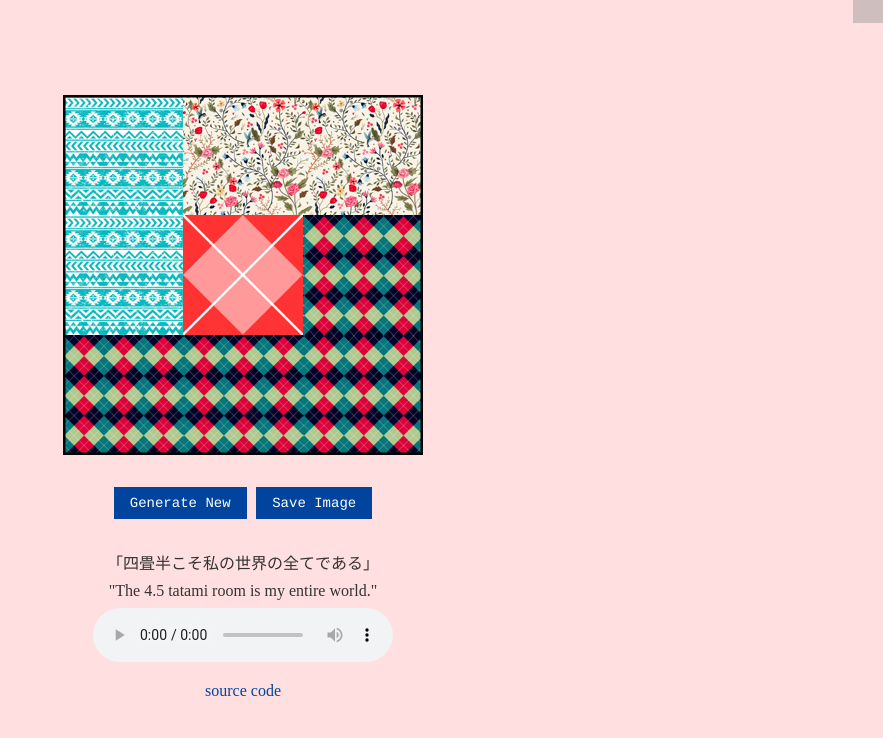
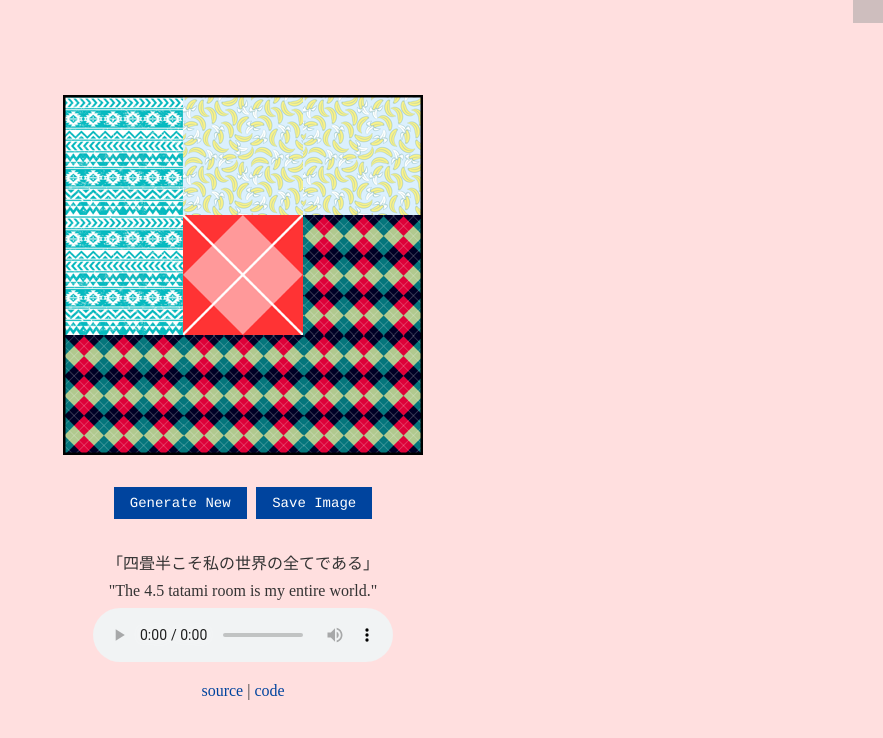
Before and after one commit to gjtorikian/tatami.space, a plain HTML site: page index.html in a window 1280 px wide. Shown: the whole page, without its empty margins (397-1280 px from the left). Drawn offline with nearby package versions, Linux system fonts and the light colour scheme; grey boxes are pictures that could not be loaded.

Commit message:
more patterns

```diff
--- a/assets/main.js
+++ b/assets/main.js
@@ -1,17 +1,20 @@
 const canvas = document.getElementById("canvas");
 const context = canvas.getContext("2d");
 const patterns = [
-  "aztec_tribal_white_blue.png",
-  "colorful_floral.png",
-  "indian_flower.png",
-  "maneki_neko.png",
-  "orange_red_grid.png",
-  "pink_argyle.png",
-  "pink_sakura.png",
-  "seamless_argyle.png",
-  "tropical_floral.png",
-  "ukiyo_e_hibiscus_tricube.png",
-  "weave.png"
+  "aztec_tribal_white_blue",
+  "bananas",
+  "blue_hair",
+  "colorful_floral",
+  "indian_flower",
+  "maneki_neko",
+  "orange_red_grid",
+  "pink_argyle",
+  "pink_sakura",
+  "seamless_argyle",
+  "orange_zaps",
+  "tropical_floral",
+  "ukiyo_e_hibiscus_tricube",
+  "weave"
 ];
 
 context.globalCompositeOperation = "destination-over";
@@ -28,7 +31,7 @@ function saveCanvas() {
   // In addition to <a>'s "download" attribute, you can define HTTP-style headers
   image = image.replace(
     /^data:application\/octet-stream/,
-    "data:application/octet-stream;headers=Content-Disposition%3A%20attachment%3B%20filename=tatami.png"
+    "data:application/octet-stream;headers=Content-Disposition%3A%20attachment%3B%20filename=tatami"
   );
   this.href = image;
 }
@@ -41,7 +44,7 @@ function getRandomInt() {
 }
 
 function makeImageSrc(image) {
-  return `patterns/${image}`;
+  return `patterns/${image}.png`;
 }
 
 function encode(string) {
--- a/index.html
+++ b/index.html
@@ -90,8 +90,8 @@
               </audio>
             </div>
           </div>
-          <div class="center pv1">
-            <a class="no-underline dark-blue" href="https://github.com/gjtorikian/tatami.space">source code</a>
+          <div class="center pv1  dark-gray">
+            <a class="no-underline dark-blue" href="https://www.youtube.com/watch?v=DjFwOrxFEIk">source</a> | <a class="no-underline dark-blue" href="https://github.com/gjtorikian/tatami.space">code</a>
           </div>
         </div>
       </div>
```
Also changed, not shown: patterns/bananas.png (added), patterns/blue_hair.png (added), patterns/orange_zaps.png (added), 1 other file.
